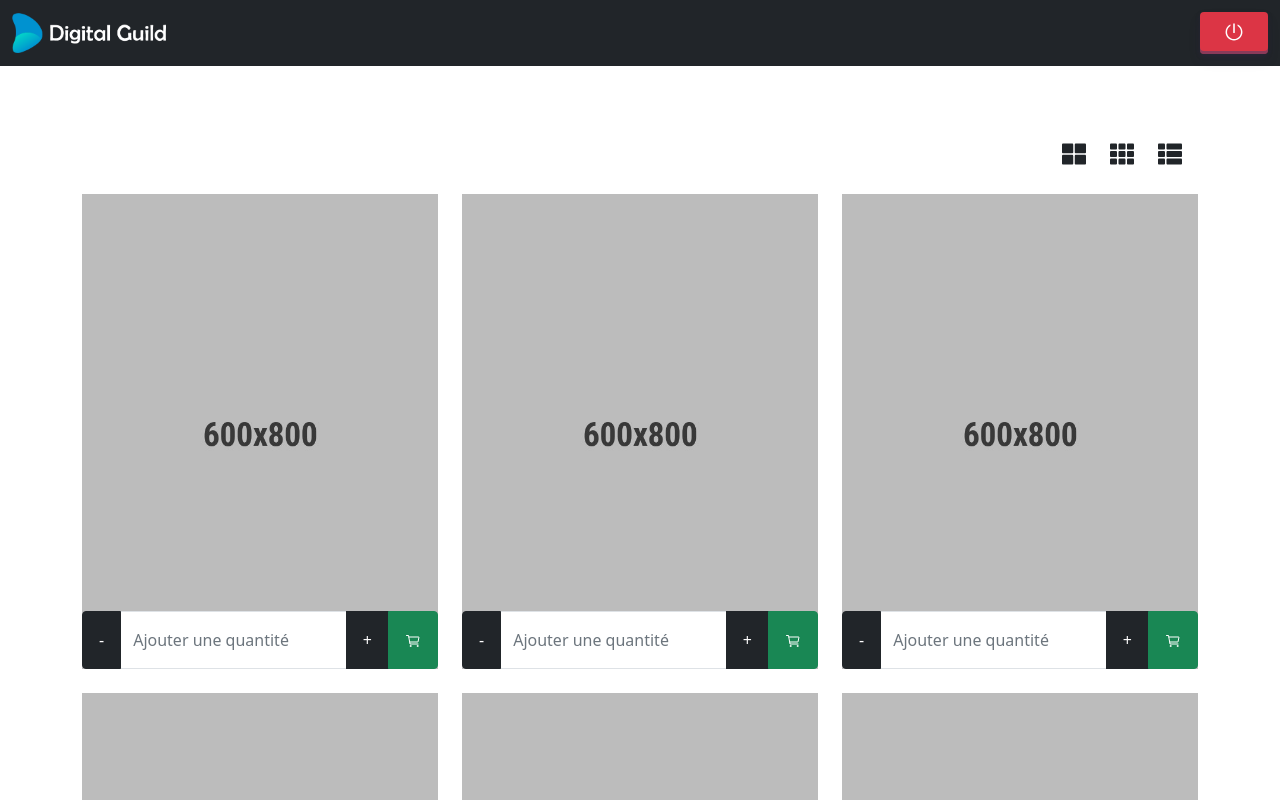
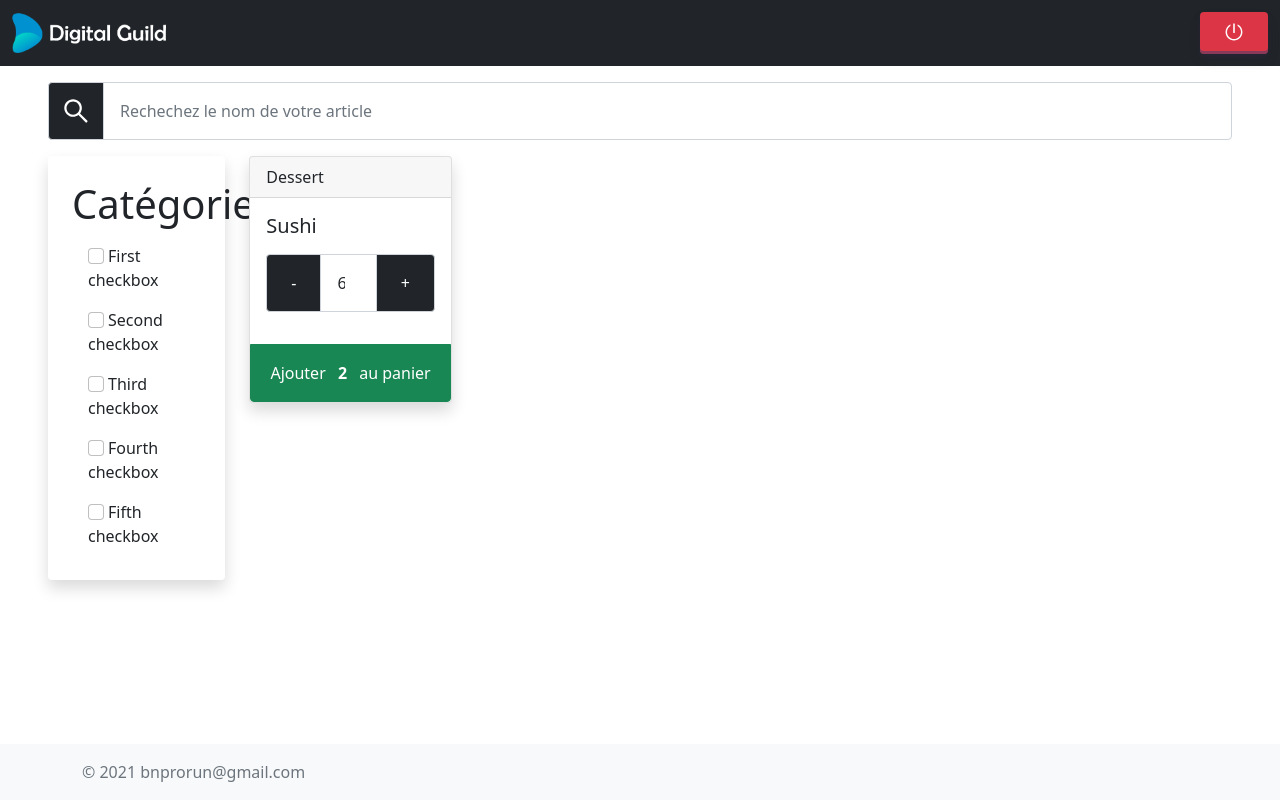
Before and after one commit to Seb974/cap-mechant-client, a React (Create React App) app: page / in a window 1280 px wide. Shown: the top 800 px of the page. Built offline with nearby package versions, Linux system fonts and the light colour scheme; sample sign-in values are in the browser's storage.

Commit message:
login fonctionnalle +  debut de page home

```diff
--- a/src/App.js
+++ b/src/App.js
@@ -3,7 +3,7 @@ Author: <Brian NARBE> (bnprorun@gmail.com)
 App.js (c) 2021
 Desc: Application core
 Created:  2021-06-16T12:00:06.624Z
-Modified: 2021-07-22T09:10:56.055Z
+Modified: 2021-07-22T12:21:47.773Z
 */
 
 //bootstrap
@@ -14,7 +14,6 @@ import DataProvider from "./provider/DataProvider";
 import Home from "./pages/Home";
 import Login from "./pages/Login";
 import PrivateRoute from "./route/PrivateRoute";
-import "./configs/Config";
 
 function App() {
   return (
--- a/src/api/AuthApi.js
+++ b/src/api/AuthApi.js
@@ -3,11 +3,10 @@ Author: <Brian NARBE> (bnprorun@gmail.com)
 AuthApi.js (c) 2021
 Desc: description
 Created:  2021-07-22T07:34:29.767Z
-Modified: 2021-07-22T11:43:00.642Z
+Modified: 2021-07-22T13:09:11.188Z
 */
 import axios from "axios";
 import jwtDecode from "jwt-decode";
-import { LOGIN_URL } from "../configs/Config";
 import user from "../data/user.json";
 
 function localAuthenticate(credentials) {
@@ -20,6 +19,7 @@ function localAuthenticate(credentials) {
 }
 
 function authenticate(url,credentials) {
+  console.log(url);
   return axios
     .post(url, credentials)
     .then((response) => response.data)
@@ -27,8 +27,8 @@ function authenticate(url,credentials) {
       //je stock le token dans localstorage
       window.localStorage.setItem("authToken", data.token);
       //on préviens axios qu'on a un header par défauts pour les futurs requêtes
-      console.log(data);
       setAxiosToken(data.token);
+      return true;
     });
 }
 
--- a/src/components/products/ProductGrid.jsx
+++ b/src/components/products/ProductGrid.jsx
@@ -3,7 +3,7 @@ Author: <Brian NARBE> (bnprorun@gmail.com)
 ProductGrid.jsx (c) 2021
 Desc: Gestion des grids choisi par l'utilisateur
 Created:  2021-07-13T06:49:53.350Z
-Modified: 2021-07-13T11:24:34.229Z
+Modified: 2021-07-22T13:21:37.357Z
 */
 import React, { useState } from 'react';
 import Container from '../../wrappers/Container';
@@ -13,7 +13,7 @@ import products from '../../data/products.json';
 import '../../css/gridicons.css'
 import Column from '../../wrappers/Column';
 
-const ProductGrid = ({ children,setter }) => {
+const ProductGrid = ({ children,setter, currentDisplay }) => {
     const [grid, setGrid] = useState('');
     const handleClick = ({ currentTarget }) => {
         const result = currentTarget.id
@@ -26,9 +26,9 @@ const ProductGrid = ({ children,setter }) => {
             <div className="nav p-3">
                 <div></div>
                 <div id="grid-config" className="ms-auto">
-                    <FaThLarge id="col6" onClick={handleClick} className={`display m-1 ${grid == "col6" ? "text-info border border-info rounded-3 p-2 " : "p-2"}`} size={40} />
-                    <FaTh id="col4" onClick={handleClick} className={`display m-1 ${grid == "col4" ? "text-info border border-info rounded-3 p-2 " : "p-2"}`} size={40} />
-                    <FaThList id="col12" onClick={handleClick} className={`display m-1 ${grid == "col12" ? "text-info border border-info rounded-3 p-2 " : "p-2"}`} size={40} />
+                    <FaThLarge id="col6" onClick={handleClick} className={`display m-1 ${(grid == "col6" || currentDisplay == 6) ? "text-info border border-info rounded-3 p-2 " : "p-2"}`} size={40} />
+                    <FaTh id="col4" onClick={handleClick} className={`display m-1 ${(grid == "col4" || currentDisplay == 4) ? "text-info border border-info rounded-3 p-2 " : "p-2"}`} size={40} />
+                    <FaThList id="col12" onClick={handleClick} className={`display m-1 ${(grid == "col12" || currentDisplay == 12) ? "text-info border border-info rounded-3 p-2 " : "p-2"}`} size={40} />
                 </div>
             </div>
             {children}
--- a/src/configs/Config.js
+++ /dev/null
@@ -1,13 +0,0 @@
-/*
-Author: <Brian NARBE> (bnprorun@gmail.com)
-ConfigProd.js (c) 2021
-Desc: description
-Created:  2021-07-22T07:10:14.718Z
-Modified: 2021-07-22T09:17:26.532Z
-*/
-export const API_URL = "https://cap-mechant.re";
-// export const API_URL = "https://api.cap-mechant.re";
-
-export const PRODUCT_URL = API_URL + "/products";
-
-export const LOGIN_URL = API_URL + "/login_check";
--- a/src/functions/Url.js
+++ b/src/configs/ConfigUrl.js
@@ -3,12 +3,12 @@ Author: <Brian NARBE> (bnprorun@gmail.com)
 Url.js (c) 2021
 Desc: description
 Created:  2021-07-22T09:33:43.561Z
-Modified: 2021-07-22T11:41:29.188Z
+Modified: 2021-07-22T12:57:58.480Z
 */
 
 function setUp(){
 
-    const API_URL = ( !process.env.NODE_ENV || process.env.NODE_ENV === "development") ? "http://localhost:8000": "https://cap-mechant.re" ;
+    const API_URL = ( !process.env.NODE_ENV || process.env.NODE_ENV === "development") ? "http://localhost:8000/api": "https://api.cap-mechant.re/api" ;
 
     return ({
         "API_URL" : API_URL,
--- /dev/null
+++ b/src/css/background.css
@@ -0,0 +1,35 @@
+/*
+Author: <Brian NARBE> (bnprorun@gmail.com)
+background.css (c) 2021
+Desc: description
+Created:  2021-07-22T13:34:47.222Z
+Modified: 2021-07-22T13:39:51.302Z
+*/
+
+.gradient-custom {
+  /* fallback for old browsers */
+  background: #5c5c5c;
+
+  /* Chrome 10-25, Safari 5.1-6 */
+  background: -webkit-linear-gradient(
+    to right,
+    rgba(92, 92, 92, 0.5),
+    rgba(0, 0, 0, 0.5)
+  );
+
+  /* W3C, IE 10+/ Edge, Firefox 16+, Chrome 26+, Opera 12+, Safari 7+ */
+  background: linear-gradient(
+    to right,
+    rgba(92, 92, 92, 0.5),
+    rgba(0, 0, 0, 0.5)
+  );
+}
+:-ms-input-placeholder {
+  /* Internet Explorer 10-11 */
+  color: white;
+}
+
+::-ms-input-placeholder {
+  /* Microsoft Edge */
+  color: white;
+}
--- a/src/pages/Home.jsx
+++ b/src/pages/Home.jsx
@@ -8,31 +8,64 @@
 
 import React, { useState } from 'react';
 //wrappers
-import Container from "../wrappers/Container";
-import Column from "../wrappers/Column";
-//components
-import LoginForm from '../components/forms/LoginForm';
-import ProductGrid from '../components/products/ProductGrid';
-
-//data
-import products from "../data/products.json";
-import ProductImgCard from '../components/products/ProductImgCard';
-
+import { AiOutlineSearch } from 'react-icons/ai';
+import '../css/background.css'
 const Home = (props) => {
-    const [display, setDisplay] = useState(4);
-    console.log(display);
+    const [display, setDisplay] = useState(6);
     return (<>
-    {/* <ProductImgCard></ProductImgCard> */}
-        <ProductGrid setter={setDisplay}>
-            {products.map((value, index) => {
-                return (
-                    <Column key={index} md={display} className=" mb-4">
-                        <ProductImgCard/>
-                    </Column>
-                )
-            })}
-        </ProductGrid>
-
+        <div className="container-fluid px-5">
+            <div class="input-group my-3 ">
+                <span class="input-group-text bg-dark text-white" id="basic-addon1"><AiOutlineSearch size={30} /></span>
+                <input type="text" class="form-control p-3" placeholder="Rechechez le nom de votre article" aria-label="Username" aria-describedby="basic-addon1" />
+            </div>
+            <div className="row ">
+                <div className="col-2">
+                    <div className="p-4 shadow p-3 mb-5 bg-body rounded">
+                        <h1>Catégorie</h1>
+                        <ul class="list-group">
+                            <li class="list-group-item border-0">
+                                <input class="form-check-input me-1" type="checkbox" value="" aria-label="..." />
+                                First checkbox
+                            </li>
+                            <li class="list-group-item border-0">
+                                <input class="form-check-input me-1" type="checkbox" value="" aria-label="..." />
+                                Second checkbox
+                            </li>
+                            <li class="list-group-item border-0">
+                                <input class="form-check-input me-1" type="checkbox" value="" aria-label="..." />
+                                Third checkbox
+                            </li>
+                            <li class="list-group-item border-0">
+                                <input class="form-check-input me-1" type="checkbox" value="" aria-label="..." />
+                                Fourth checkbox
+                            </li>
+                            <li class="list-group-item border-0">
+                                <input class="form-check-input me-1" type="checkbox" value="" aria-label="..." />
+                                Fifth checkbox
+                            </li>
+                        </ul>
+                    </div>
+                </div>
+                <div className="col-9">
+                    <div className="row">
+                        <div className="col-3">
+                            <div class="card shadow mb-5 bg-body ">
+                                <div class="card-header">Dessert</div>
+                                <div class="card-body">
+                                    <h5 class="card-title">Sushi</h5>
+                                    <div class="input-group my-3 ">
+                                        <span class="input-group-text bg-dark text-white px-4" id="basic-addon1">-</span>
+                                        <input type="number" class="form-control p-3 " aria-label="Username" aria-describedby="basic-addon1" value="6" />
+                                        <span class="input-group-text bg-dark text-white px-4" id="basic-addon1">+</span>
+                                    </div>
+                                </div>
+                                <div class="rounded-0 rounded-bottom  btn btn-success py-3">Ajouter <span className="fw-bold mx-2">2</span>  au panier</div>
+                            </div>
+                        </div>
+                    </div>
+                </div>
+            </div>
+        </div>
     </>);
 }
 
--- a/src/provider/DataProvider.jsx
+++ b/src/provider/DataProvider.jsx
@@ -3,12 +3,12 @@ Author: <Brian NARBE> (bnprorun@gmail.com)
 DataProvider.jsx (c) 2021
 Desc: Component qui met a disposition toutes les données des différentes context.
 Created:  2021-06-17T07:39:04.515Z
-Modified: 2021-07-22T09:53:18.544Z
+Modified: 2021-07-22T12:20:11.790Z
 */
 
 import React, { useState } from 'react';
 import AuthApi from '../api/AuthApi';
-import Config from "../functions/Url";
+import Config from "../configs/ConfigUrl";
 import AuthenticationContext from '../contexts/AuthenticationContext';
 import ConfigContext from '../contexts/ConfigContext';
 
```
Also changed, not shown: src/components/forms/LoginFormGroup.jsx (+11 -10 lines), src/configs/ConfigLocal.js (deleted, +0 -10 lines).
